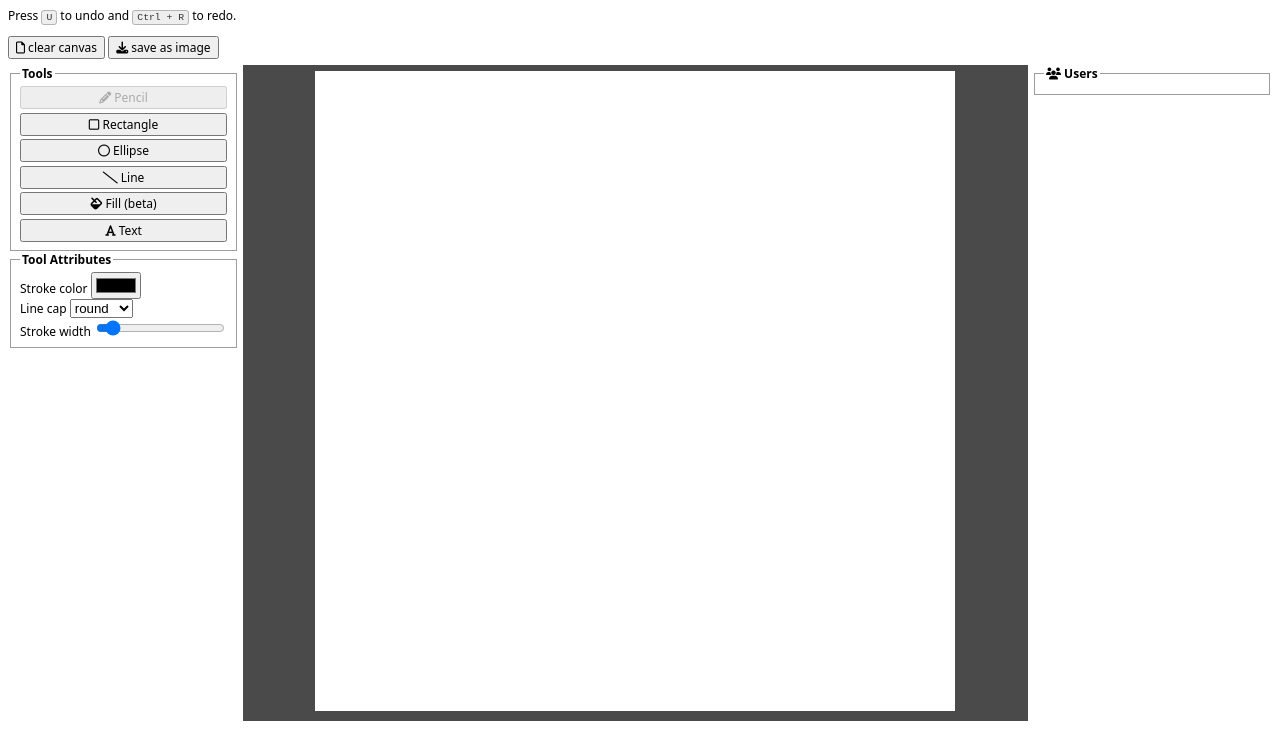
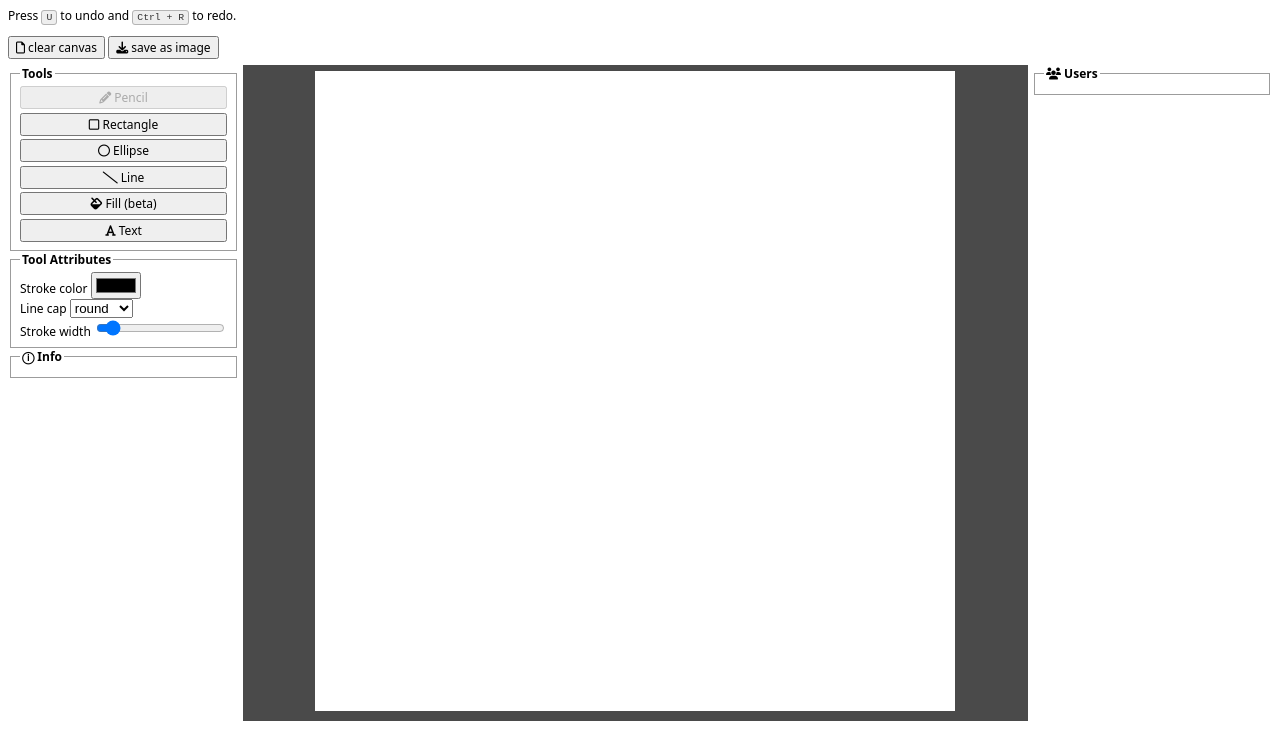
Before and after one commit to jatinkumar-me/collective-canvas, a website built with Vite: page index.html in a window 1280 px wide. Shown: the part 96-825 px from the top of the page. Built offline with nearby package versions, Linux system fonts and the light colour scheme; no server answers.

Commit message:
tool info markup

```diff
--- a/index.html
+++ b/index.html
@@ -84,6 +84,12 @@
           </fieldset>
         </div>
         <div id="tool-attributes" class="tool-settings"></div>
+        <div class="tool-info-div">
+            <fieldset>
+              <legend>ⓘ Info</legend>
+              <div id="tool-info" class="tool-info"></div>
+            </fieldset>
+          </div>
       </aside>
 
       <div id="white-board" class="white-board">
```
